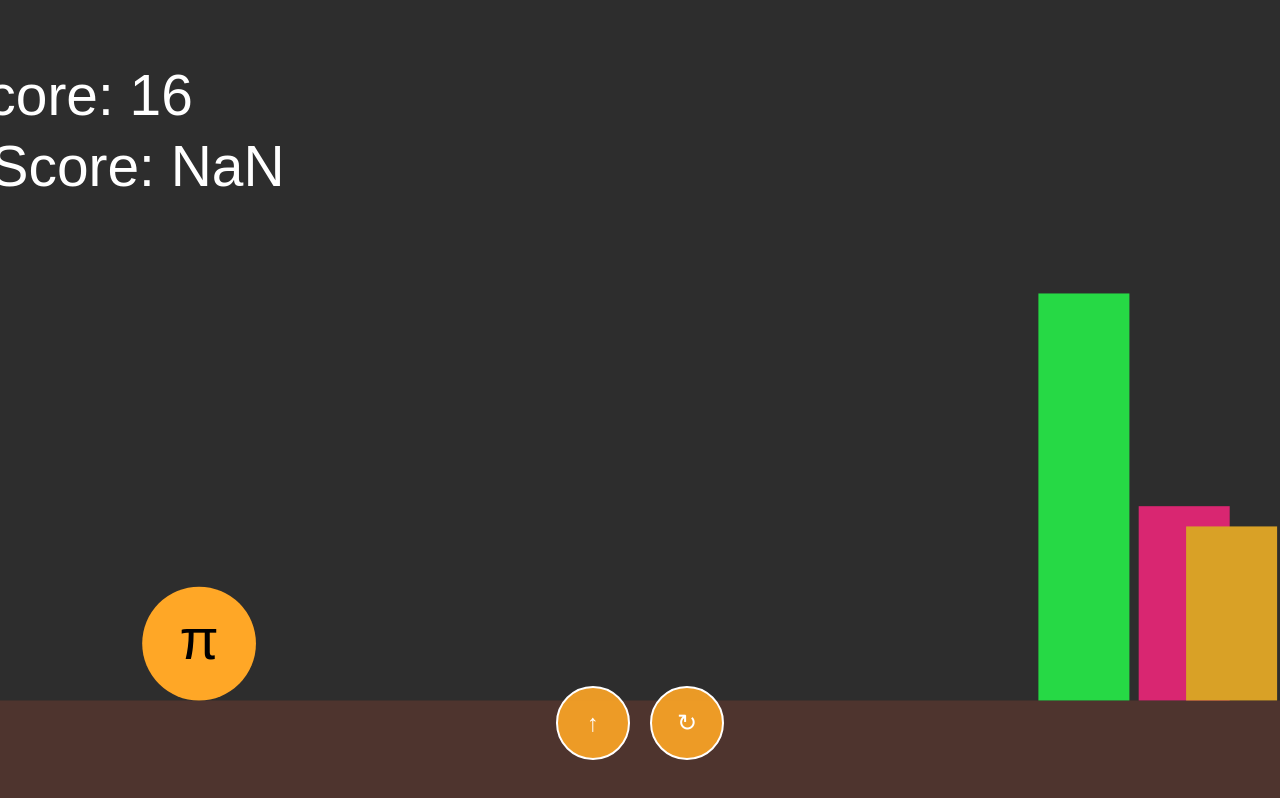
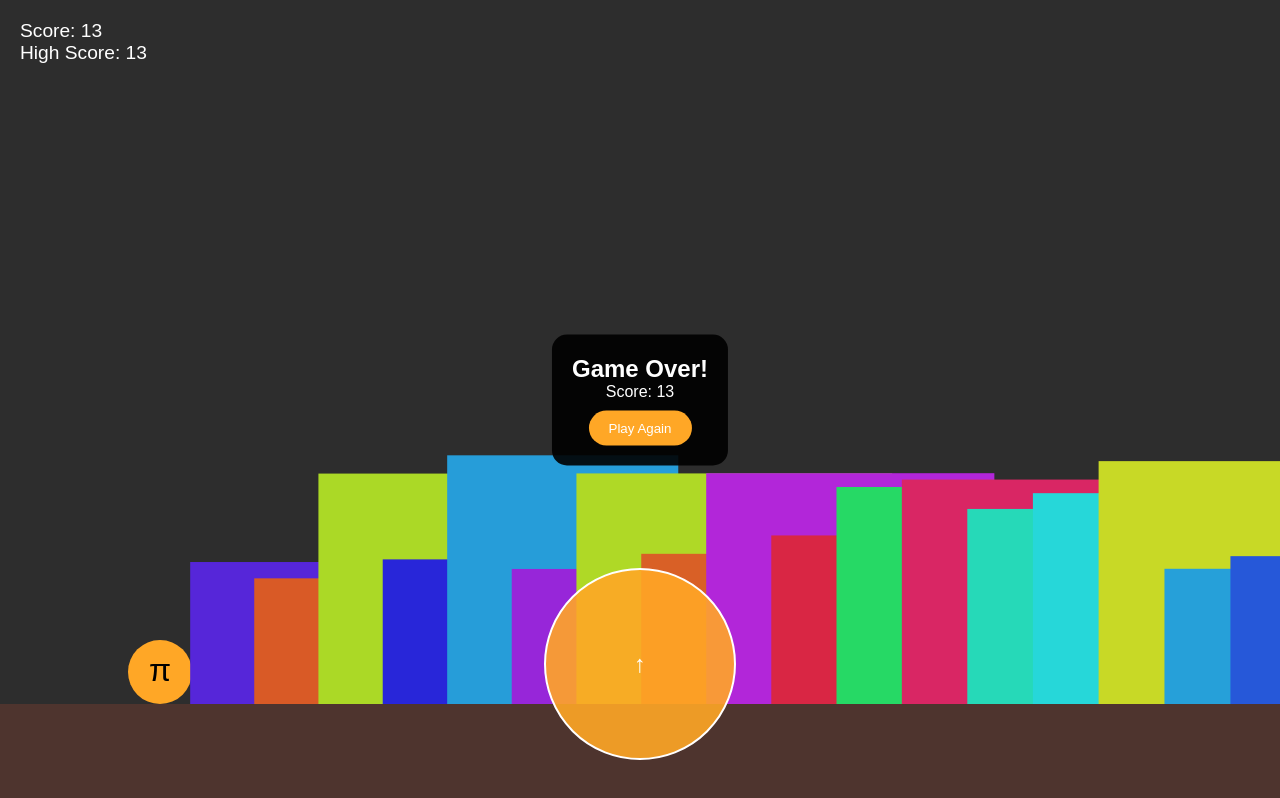
Before and after one commit to sonirn/Play-To-Earn, a plain HTML site: page index.html in a window 1280 px wide. Both pictures are taken after a click on the button "Start Game". Drawn offline with Linux system fonts and the light colour scheme.

Commit message:
Update index.html

```diff
--- a/index.html
+++ b/index.html
@@ -1,9 +1,9 @@
 <!DOCTYPE html>
-<html>
+<html lang="en">
 <head>
     <meta charset="UTF-8">
     <meta name="viewport" content="width=device-width, initial-scale=1.0, maximum-scale=1.0, user-scalable=no">
-    <title>Pi Mobile Challenge</title>
+    <title>Pi Jump Challenge</title>
     <style>
         :root {
             --primary: #FFA726;
@@ -11,11 +11,15 @@
             --background: #2D2D2D;
         }
 
-        body {
+        * {
             margin: 0;
             padding: 0;
+            box-sizing: border-box;
+        }
+
+        body {
             background: var(--background);
-            font-family: 'Arial Rounded MT Bold', Arial, sans-serif;
+            font-family: 'Arial Rounded MT Bold', Arial;
             color: white;
             touch-action: manipulation;
             overflow: hidden;
@@ -23,18 +27,17 @@
 
         #gameContainer {
             position: fixed;
-            top: 0;
-            left: 0;
+            width: 100vw;
+            height: 100vh;
+            overflow: hidden;
+        }
+
+        canvas {
             width: 100%;
             height: 100%;
         }
 
-        canvas {
-            position: absolute;
-            touch-action: none;
-        }
-
-        .controls {
+        #controls {
             position: fixed;
             bottom: 5vh;
             width: 100%;
@@ -45,8 +48,10 @@
         }
 
         .control-btn {
-            width: 70px;
-            height: 70px;
+            width: 15vw;
+            height: 15vw;
+            min-width: 70px;
+            min-height: 70px;
             border-radius: 50%;
             background: rgba(255, 167, 38, 0.9);
             border: 2px solid white;
@@ -56,7 +61,6 @@
             align-items: center;
             justify-content: center;
             cursor: pointer;
-            user-select: none;
             -webkit-tap-highlight-color: transparent;
         }
 
@@ -90,6 +94,14 @@
             text-align: center;
             z-index: 300;
         }
+
+        .score-display {
+            position: fixed;
+            top: 20px;
+            left: 20px;
+            font-size: 1.2em;
+            z-index: 100;
+        }
     </style>
 </head>
 <body>
@@ -98,125 +110,130 @@
         <div id="startScreen">
             <button id="startBtn">Start Game</button>
         </div>
-        <div class="controls" style="display: none;">
+        <div class="score-display">
+            <div>Score: <span id="currentScore">0</span></div>
+            <div>High Score: <span id="highScore">0</span></div>
+        </div>
+        <div id="controls" style="display: none;">
             <div class="control-btn" id="jumpBtn">↑</div>
-            <div class="control-btn" id="restartBtn">↻</div>
         </div>
     </div>
 
     <script>
         const canvas = document.getElementById('gameCanvas');
         const ctx = canvas.getContext('2d');
-        let aspectRatio = 16/9;
-        let baseWidth = 800;
+        let aspectRatio = 9/16;
+        let baseHeight = window.innerHeight;
 
-        // Mobile-first sizing
-        function resize() {
-            const isPortrait = window.innerHeight > window.innerWidth;
-            const screenWidth = window.innerWidth;
-            const screenHeight = window.innerHeight;
-
-            if (isPortrait) {
-                canvas.width = screenWidth;
-                canvas.height = screenWidth * (1/aspectRatio);
-            } else {
-                canvas.height = screenHeight;
-                canvas.width = screenHeight * aspectRatio;
-            }
-
-            baseWidth = canvas.width;
-            gameSettings.GROUND_HEIGHT = baseWidth * 0.07;
-            gameSettings.PLAYER_SIZE = baseWidth * 0.08;
-            gameSettings.OBSTACLE_MIN_HEIGHT = baseWidth * 0.12;
-        }
-
-        const gameSettings = {
+        // Game settings
+        const config = {
             GRAVITY: 0.8,
-            JUMP_FORCE: -15,
-            SPEED: baseWidth * 0.004,
-            GROUND_HEIGHT: 60,
-            PLAYER_SIZE: 50,
-            OBSTACLE_MIN_HEIGHT: 80,
-            OBSTACLE_SPAWN_RATE: 90
+            JUMP_FORCE: -22,  // Increased jump force
+            PLAYER_SIZE: 0.08, // % of screen height
+            GROUND_HEIGHT: 0.12, // % of screen height
+            OBSTACLE: {
+                MIN_WIDTH: 0.15, // % of screen width
+                MAX_WIDTH: 0.25,
+                MIN_GAP: 0.4,   // % of screen width
+                MAX_GAP: 0.6,
+                MIN_HEIGHT: 0.15, // % of screen height
+                MAX_HEIGHT: 0.35,
+                SPAWN_RATE: 120 // frames between obstacles
+            },
+            BASE_SPEED: 8
         };
 
-        let gameState = {
-            player: {
-                x: 0,
-                y: 0,
-                velocity: 0,
-                isJumping: false
-            },
+        // Game state
+        let state = {
+            player: { y: 0, vy: 0, isJumping: false },
             obstacles: [],
             score: 0,
-            highScore: localStorage.getItem('piHighScore') || 0,
+            highScore: parseInt(localStorage.getItem('piHighScore')) || 0,
             gameOver: false,
-            running: false
+            lastSpawn: 0,
+            speed: config.BASE_SPEED
         };
 
-        function initGame() {
-            gameState = {
-                player: {
-                    x: baseWidth * 0.1,
-                    y: canvas.height - gameSettings.GROUND_HEIGHT - gameSettings.PLAYER_SIZE,
-                    velocity: 0,
-                    isJumping: false
-                },
-                obstacles: [],
-                score: 0,
-                gameOver: false,
-                running: true
-            };
-            document.querySelector('.controls').style.display = 'flex';
-            document.getElementById('startScreen').style.display = 'none';
+        // Mobile-first initialization
+        function init() {
+            canvas.width = window.innerWidth;
+            canvas.height = window.innerHeight;
+            aspectRatio = canvas.width / canvas.height;
+            baseHeight = canvas.height;
+
+            state.player.size = canvas.height * config.PLAYER_SIZE;
+            state.player.x = canvas.width * 0.1;
+            state.player.y = canvas.height - (canvas.height * config.GROUND_HEIGHT) - state.player.size;
+
+            document.getElementById('highScore').textContent = state.highScore;
         }
 
         function jump() {
-            if (!gameState.player.isJumping && !gameState.gameOver) {
-                gameState.player.velocity = gameSettings.JUMP_FORCE;
-                gameState.player.isJumping = true;
+            if (!state.player.isJumping && !state.gameOver) {
+                state.player.vy = config.JUMP_FORCE;
+                state.player.isJumping = true;
             }
         }
 
+        function spawnObstacle() {
+            const minHeight = canvas.height * config.OBSTACLE.MIN_HEIGHT;
+            const maxHeight = canvas.height * config.OBSTACLE.MAX_HEIGHT;
+            const width = canvas.width * (config.OBSTACLE.MIN_WIDTH +
+                         Math.random() * (config.OBSTACLE.MAX_WIDTH - config.OBSTACLE.MIN_WIDTH));
+
+            return {
+                x: canvas.width,
+                width: width,
+                height: minHeight + Math.random() * (maxHeight - minHeight),
+                color: `hsl(${Math.random() * 360}, 70%, 50%)`
+            };
+        }
+
         function update() {
-            if (!gameState.running) return;
+            if (state.gameOver) return;
 
             // Player physics
-            gameState.player.velocity += gameSettings.GRAVITY;
-            gameState.player.y += gameState.player.velocity;
+            state.player.vy += config.GRAVITY;
+            state.player.y += state.player.vy;
 
             // Ground collision
-            if (gameState.player.y + gameSettings.PLAYER_SIZE > canvas.height - gameSettings.GROUND_HEIGHT) {
-                gameState.player.y = canvas.height - gameSettings.GROUND_HEIGHT - gameSettings.PLAYER_SIZE;
-                gameState.player.velocity = 0;
-                gameState.player.isJumping = false;
+            const groundY = canvas.height - (canvas.height * config.GROUND_HEIGHT);
+            if (state.player.y + state.player.size > groundY) {
+                state.player.y = groundY - state.player.size;
+                state.player.vy = 0;
+                state.player.isJumping = false;
             }
 
             // Obstacle spawning
-            if (Math.random() < 0.02 && !gameState.gameOver) {
-                gameState.obstacles.push({
-                    x: canvas.width,
-                    height: gameSettings.OBSTACLE_MIN_HEIGHT + Math.random() * (canvas.height/3),
-                    width: gameSettings.PLAYER_SIZE * 0.8,
-                    color: `hsl(${Math.random() * 360}, 70%, 50%)`
-                });
+            if (performance.now() - state.lastSpawn > config.OBSTACLE.SPAWN_RATE) {
+                state.obstacles.push(spawnObstacle());
+                state.lastSpawn = performance.now();
             }
 
             // Update obstacles
-            gameState.obstacles.forEach(obs => obs.x -= gameSettings.SPEED);
-            gameState.obstacles = gameState.obstacles.filter(obs => obs.x + obs.width > 0);
+            state.obstacles.forEach(obs => obs.x -= state.speed);
+            state.obstacles = state.obstacles.filter(obs => obs.x + obs.width > 0);
 
             // Collision detection
-            gameState.obstacles.forEach(obs => {
-                if (gameState.player.x + gameSettings.PLAYER_SIZE > obs.x &&
-                    gameState.player.x < obs.x + obs.width &&
-                    gameState.player.y + gameSettings.PLAYER_SIZE > canvas.height - gameSettings.GROUND_HEIGHT - obs.height) {
-                    gameState.gameOver = true;
+            state.obstacles.forEach(obs => {
+                if (state.player.x + state.player.size > obs.x &&
+                    state.player.x < obs.x + obs.width &&
+                    state.player.y + state.player.size > canvas.height -
+                    (canvas.height * config.GROUND_HEIGHT) - obs.height) {
+                    state.gameOver = true;
+                    if (state.score > state.highScore) {
+                        state.highScore = Math.floor(state.score);
+                        localStorage.setItem('piHighScore', state.highScore);
+                        document.getElementById('highScore').textContent = state.highScore;
+                    }
+                    showGameOver();
                 }
             });
 
-            gameState.score += 0.1;
-            gameSettings.SPEED += 0.002;
+            // Update score and difficulty
+            state.score += 0.1;
+            state.speed += 0.002;
+            document.getElementById('currentScore').textContent = Math.floor(state.score);
         }
 
         function draw() {
@@ -224,14 +241,15 @@
 
             // Draw ground
             ctx.fillStyle = '#4e342e';
-            ctx.fillRect(0, canvas.height - gameSettings.GROUND_HEIGHT, canvas.width, gameSettings.GROUND_HEIGHT);
+            const groundHeight = canvas.height * config.GROUND_HEIGHT;
+            ctx.fillRect(0, canvas.height - groundHeight, canvas.width, groundHeight);
 
             // Draw player (Pi coin)
             ctx.beginPath();
             ctx.arc(
-                gameState.player.x + gameSettings.PLAYER_SIZE/2,
-                gameState.player.y + gameSettings.PLAYER_SIZE/2,
-                gameSettings.PLAYER_SIZE/2,
+                state.player.x + state.player.size/2,
+                state.player.y + state.player.size/2,
+                state.player.size/2,
                 0,
                 Math.PI * 2
             );
@@ -239,43 +257,34 @@
             ctx.fill();
 
             // Pi symbol
-            ctx.fillStyle = 'black';
-            ctx.font = `${gameSettings.PLAYER_SIZE * 0.5}px Arial`;
+            ctx.fillStyle = '#000';
+            ctx.font = `${state.player.size * 0.5}px Arial`;
             ctx.textAlign = 'center';
             ctx.textBaseline = 'middle';
             ctx.fillText(
                 'π',
-                gameState.player.x + gameSettings.PLAYER_SIZE/2,
-                gameState.player.y + gameSettings.PLAYER_SIZE/2
+                state.player.x + state.player.size/2,
+                state.player.y + state.player.size/2
             );
 
             // Draw obstacles
-            gameState.obstacles.forEach(obs => {
+            state.obstacles.forEach(obs => {
                 ctx.fillStyle = obs.color;
                 ctx.fillRect(
                     obs.x,
-                    canvas.height - gameSettings.GROUND_HEIGHT - obs.height,
+                    canvas.height - groundHeight - obs.height,
                     obs.width,
                     obs.height
                 );
             });
-
-            // Draw UI
-            ctx.fillStyle = 'white';
-            ctx.font = `${baseWidth * 0.04}px Arial`;
-            ctx.fillText(`Score: ${Math.floor(gameState.score)}`, baseWidth * 0.05, baseWidth * 0.07);
-            ctx.fillText(`High Score: ${Math.floor(gameState.highScore)}`, baseWidth * 0.05, baseWidth * 0.12);
-
-            if (gameState.gameOver) showGameOver();
         }
 
         function showGameOver() {
-            gameState.running = false;
             const overlay = document.createElement('div');
             overlay.className = 'game-over';
             overlay.innerHTML = `
                 <h2>Game Over!</h2>
-                <p>Score: ${Math.floor(gameState.score)}</p>
+                <p>Score: ${Math.floor(state.score)}</p>
                 <button onclick="window.location.reload()"
                         style="padding: 10px 20px;
                                background: #FFA726;
@@ -291,9 +300,11 @@
         }
 
         // Event listeners
-        window.addEventListener('resize', resize);
+        window.addEventListener('resize', init);
         document.getElementById('startBtn').addEventListener('click', () => {
-            initGame();
+            document.getElementById('startScreen').style.display = 'none';
+            document.getElementById('controls').style.display = 'flex';
+            state.gameOver = false;
             gameLoop();
         });
         document.getElementById('jumpBtn').addEventListener('touchstart', (e) => {
@@ -308,11 +319,11 @@
         function gameLoop() {
             update();
             draw();
-            if (!gameState.gameOver) requestAnimationFrame(gameLoop);
+            if (!state.gameOver) requestAnimationFrame(gameLoop);
         }
 
         // Initial setup
-        resize();
+        init();
         draw();
     </script>
 </body>
```
